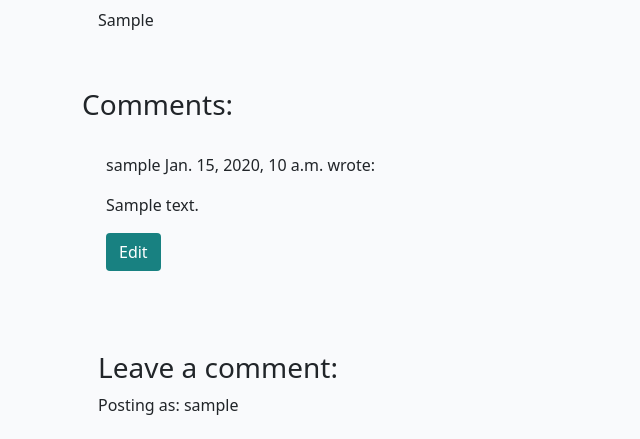
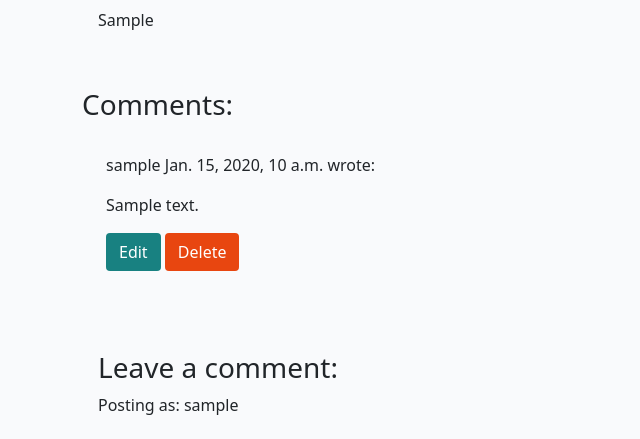
Before and after one commit to katee145/nourish, a Django app: a page that uses templates/base.html in a window 1280 px wide. Shown: the part 759-1198 px from the top of the page, without its empty margins (0-640 px from the left). Run offline with Django 4.2, Linux system fonts and the light colour scheme; a user stored in the database is signed in; tables that the repository leaves empty hold one stand-in row (values such as "Sample post"); parts of the project's set-up code (start-up, migrations or seed data) failed here and were passed over; some libraries are stand-ins or nearby versions.

Commit message:
add delete button with confirmation

```diff
--- a/nourish_home/templates/recipe_detail.html
+++ b/nourish_home/templates/recipe_detail.html
@@ -73,6 +73,7 @@
                     {% endif %}
                     {% if user.is_authenticated and comment.author == user %}
                     <button class="btn btn-edit" comment_id="{{ comment.id }}">Edit</button>
+                    <button class="btn btn-delete" comment_id="{{ comment.id }}">Delete</button>
                     {% endif %}
                 </div>
                 {% empty %}
@@ -96,6 +97,27 @@
             {% else %}
             <p><a href="{% url 'login' %}">Log in</a> to post a comment.</p>
             {% endif %}
+        </div>
+    </div>
+
+    <!-- Delete confirmation modal -->
+    <div class="modal fade" id="deleteModal" tabindex="-1" aria-labelledby="deleteModalLabel" aria-hidden="true">
+        <div class="modal-dialog">
+            <div class="modal-content">
+                <div class="modal-header">
+                    <h5 class="modal-title" id="deleteModalLabel">Delete comment?</h5>
+                    <button type="button" class="btn-close" data-bs-dismiss="modal" aria-label="Close"></button>
+                </div>
+                <div class="modal-body">
+                    Are you sure you want to delete your comment?
+                    This action cannot be undone.
+                </div>
+                <div class="modal-footer">
+                    <button type="button" class="btn btn-secondary" data-bs-dismiss="modal">Close</button>
+                    <a id="deleteConfirm" href="#" class="btn
+        btn-danger">Delete</a>
+                </div>
+            </div>
         </div>
     </div>
 
@@ -126,3 +148,7 @@
 </div>
 
 {% endblock content %}
+
+{% block extras %}
+<script src="{% static 'js/comments.js' %}"></script>
+{% endblock %}
--- a/nourish_home/urls.py
+++ b/nourish_home/urls.py
@@ -13,5 +13,7 @@ urlpatterns = [
     path('<slug:slug>/', views.RecipeDetailView.as_view(), name='recipe_detail'),
     path('<slug:slug>/edit_comment/<int:comment_id>',
         views.comment_edit, name='comment_edit'),
+    path('<slug:slug>/delete_comment/<int:comment_id>',
+        views.comment_delete, name='comment_delete'),
 
 ]
--- a/nourish_home/views.py
+++ b/nourish_home/views.py
@@ -1,4 +1,5 @@
 from django.shortcuts import render, get_object_or_404, redirect
+from django.urls import reverse
 from django.views import View
 from django.views import generic
 from django.contrib import messages
@@ -66,24 +67,43 @@ class RecipeDetailView(View):
         })
 
 def comment_edit(request, slug, comment_id):
-    #view to edit comments
-        if request.method == "POST":
+    """
+    View to edit comments
+    """
+    # Step 1: Corrected recipe retrieval before usage
+    recipe = get_object_or_404(Recipe, slug=slug, status=1)
+    comment = get_object_or_404(Comment, pk=comment_id)
+    comment_form = CommentForm(data=request.POST, instance=comment)
 
-            queryset = recipe.objects.filter(status=1)
-            recipe = get_object_or_404(queryset, slug=slug)
-            comment = get_object_or_404(Comment, pk=comment_id)
-            comment_form = CommentForm(data=request.POST, instance=comment)
+    if request.method == "POST":
+        if comment_form.is_valid() and comment.author == request.user:
+            comment = comment_form.save(commit=False)
+            comment.recipe = recipe
+            #comment.approved = False
+            comment.save()
+            messages.add_message(request, messages.SUCCESS, 'Comment Updated!')
+        else:
+            messages.add_message(request, messages.ERROR, 'Error updating comment!')
 
-            if comment_form.is_valid() and comment.author == request.user:
-                comment = comment_form.save(commit=False)
-                comment.recipe = recipe
-                comment.approved = False
-                comment.save()
-                messages.add_message(request, messages.SUCCESS, 'Comment Updated!')
-            else:
-                messages.add_message(request, messages.ERROR, 'Error updating comment!')
+    return HttpResponseRedirect(reverse('recipe_detail', args=[slug]))
 
-        return HttpResponseRedirect(reverse('recipe_detail', args=[slug]))
+def comment_delete(request, slug, comment_id):
+    """
+    View to delete a comment
+    """
+    recipe = get_object_or_404(Recipe, slug=slug, status=1)
+    comment = get_object_or_404(Comment, pk=comment_id)
+
+    if comment.author == request.user:
+        comment.delete()
+        messages.add_message(request, messages.SUCCESS, 'Comment deleted!')
+    else:
+        messages.add_message(request, messages.ERROR, 'You can only delete your own comments!')
+
+    return HttpResponseRedirect(reverse('recipe_detail', args=[slug]))
+
+
+
 
 #    def comment_edit(request, slug, comment_id):
 #     """
--- /dev/null
+++ b/static/js/comments.js
@@ -0,0 +1,46 @@
+const editButtons = document.getElementsByClassName("btn-edit");
+const commentText = document.getElementById("id_body");
+const commentForm = document.getElementById("commentForm");
+const submitButton = document.getElementById("submitButton");
+
+const deleteModal = new bootstrap.Modal(document.getElementById("deleteModal"));
+const deleteButtons = document.getElementsByClassName("btn-delete");
+const deleteConfirm = document.getElementById("deleteConfirm");
+
+/**
+* Initializes edit functionality for the provided edit buttons.
+*
+* For each button in the `editButtons` collection:
+* - Retrieves the associated comment's ID upon click.
+* - Fetches the content of the corresponding comment.
+* - Populates the `commentText` input/textarea with the comment's content for editing.
+* - Updates the submit button's text to "Update".
+* - Sets the form's action attribute to the `edit_comment/{commentId}` endpoint.
+*/
+for (let button of editButtons) {
+  button.addEventListener("click", (e) => {
+    let commentId = e.target.getAttribute("comment_id");
+    let commentContent = document.getElementById(`comment${commentId}`).innerText;
+    commentText.value = commentContent;
+    submitButton.innerText = "Update";
+    commentForm.setAttribute("action", `edit_comment/${commentId}`);
+  });
+}
+
+/**
+* Initializes deletion functionality for the provided delete buttons.
+*
+* For each button in the `deleteButtons` collection:
+* - Retrieves the associated comment's ID upon click.
+* - Updates the `deleteConfirm` link's href to point to the
+* deletion endpoint for the specific comment.
+* - Displays a confirmation modal (`deleteModal`) to prompt
+* the user for confirmation before deletion.
+*/
+for (let button of deleteButtons) {
+    button.addEventListener("click", (e) => {
+      let commentId = e.target.getAttribute("comment_id");
+      deleteConfirm.href = `delete_comment/${commentId}`;
+      deleteModal.show();
+    });
+  }
--- a/templates/base.html
+++ b/templates/base.html
@@ -110,6 +110,9 @@
     <script src="https://cdn.jsdelivr.net/npm/bootstrap@5.0.1/dist/js/bootstrap.bundle.min.js"
         integrity="sha384-gtEjrD/SeCtmISkJkNUaaKMoLD0//ElJ19smozuHV6z3Iehds+3Ulb9Bn9Plx0x4" crossorigin="anonymous">
         </script>
+
+    {% block extras %}
+    {% endblock %}
 </body>
 
 </html>
```
